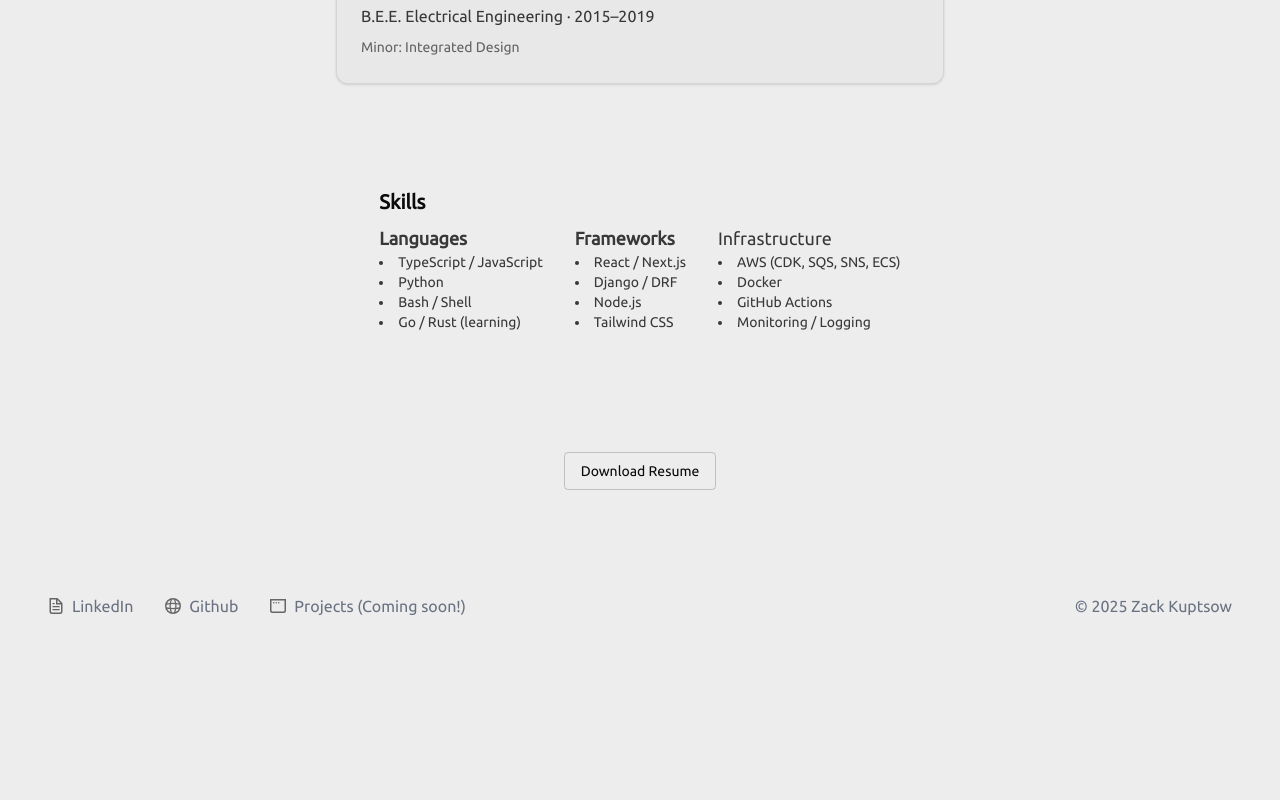
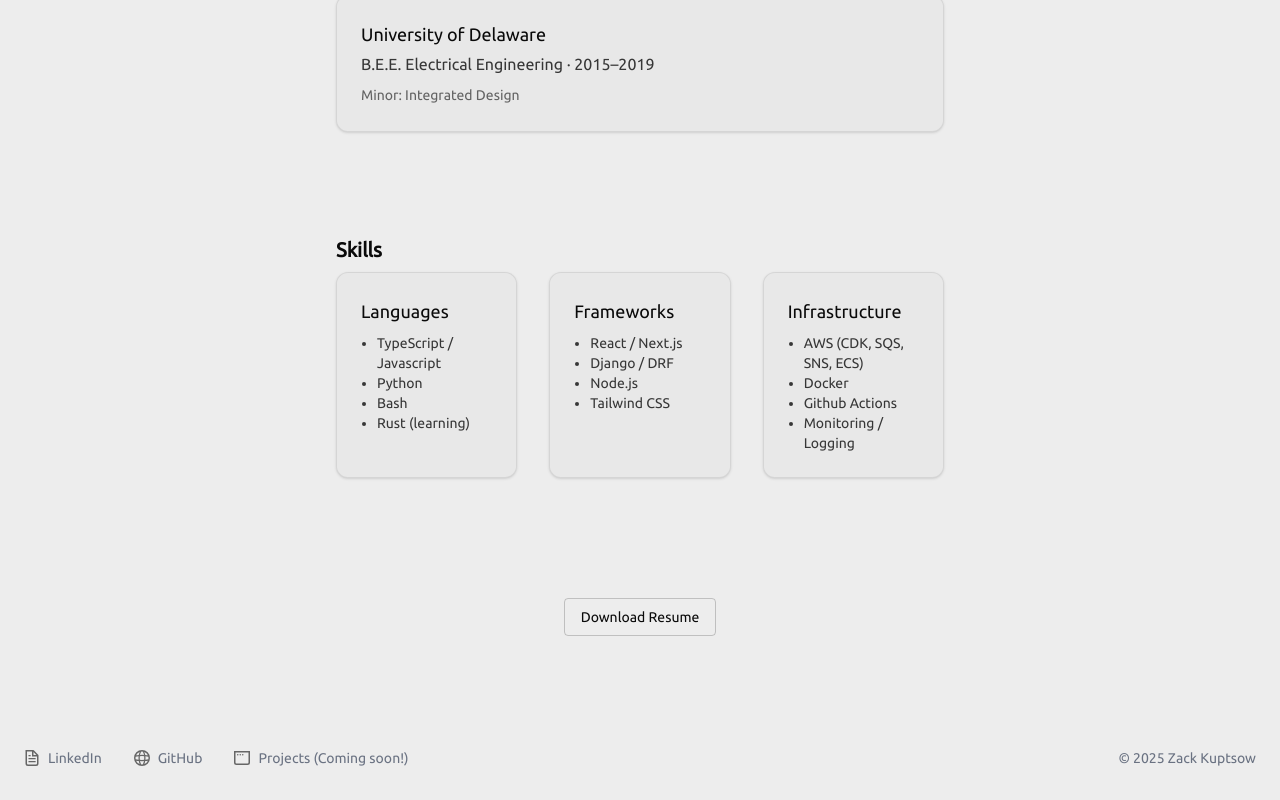
Before and after one commit to ZackKuptsow/portfolio, a Next.js app in the folder projects/resume/: page / in a window 1280 px wide. Shown: the part 1406-2206 px from the top of the page. Before the commit the page ends 2048 px from the top, so only its background shows below. Built offline with nearby package versions, Linux system fonts and the light colour scheme.

Commit message:
UI polish

```diff
--- a/projects/resume/app/page.tsx
+++ b/projects/resume/app/page.tsx
@@ -2,6 +2,7 @@ import Card from '@/components/Card'
 import Footer from '@/components/Footer'
 import Header from '@/components/Header'
 import Section from '@/components/Section'
+import SlimCard from '@/components/SlimCard'
 
 export default function Home() {
   return (
@@ -51,37 +52,28 @@ export default function Home() {
             description="Minor: Integrated Design"
           />
         </Section>
-        <Section title="Skills">
-          <div className="flex flex-row gap-8 text-sm text-[color:var(--foreground)]/80">
-            <div>
-              <h4 className="text-lg font-semibold">Languages</h4>
-              <ul className="list-disc list-inside">
-                <li>TypeScript / JavaScript</li>
-                <li>Python</li>
-                <li>Bash / Shell</li>
-                <li>Go / Rust (learning)</li>
-              </ul>
-            </div>
-
-            <div>
-              <h4 className="text-lg font-semibold">Frameworks</h4>
-              <ul className="list-disc list-inside">
-                <li>React / Next.js</li>
-                <li>Django / DRF</li>
-                <li>Node.js</li>
-                <li>Tailwind CSS</li>
-              </ul>
-            </div>
-
-            <div>
-              <h4 className="text-lg font-semibolde">Infrastructure</h4>
-              <ul className="list-disc list-inside">
-                <li>AWS (CDK, SQS, SNS, ECS)</li>
-                <li>Docker</li>
-                <li>GitHub Actions</li>
-                <li>Monitoring / Logging</li>
-              </ul>
-            </div>
+        <Section className="w-full" title="Skills">
+          <div className="w-full grid grid-cols-1 md:grid-cols-3 gap-8 text-sm text-[color:var(--foreground)]/80">
+            <SlimCard
+              className="w-full"
+              list={['TypeScript / Javascript', 'Python', 'Bash', 'Rust (learning)']}
+              title="Languages"
+            />
+            <SlimCard
+              className="w-full"
+              list={['React / Next.js', 'Django / DRF', 'Node.js', 'Tailwind CSS']}
+              title="Frameworks"
+            />
+            <SlimCard
+              className="w-full"
+              list={[
+                'AWS (CDK, SQS, SNS, ECS)',
+                'Docker',
+                'Github Actions',
+                'Monitoring / Logging',
+              ]}
+              title="Infrastructure"
+            />
           </div>
         </Section>
         <a
--- a/projects/resume/components/Footer.tsx
+++ b/projects/resume/components/Footer.tsx
@@ -2,8 +2,8 @@ import Image from 'next/image'
 
 export default function Footer() {
   return (
-    <footer className="px-12 py-6 flex items-between justify-between text-gray-500 text-center">
-      <div className="flex items-center gap-8">
+    <footer className="px-6 py-8 flex flex-col sm:flex-row items-center justify-between text-gray-500 text-sm text-center gap-4 sm:gap-0">
+      <div className="flex flex-col sm:flex-row items-center gap-4 sm:gap-8">
         <a
           className="flex items-center gap-2 hover:underline hover:underline-offset-4"
           href="https://www.linkedin.com/in/zack-kuptsow/"
@@ -20,7 +20,7 @@ export default function Footer() {
           rel="noopener noreferrer"
         >
           <Image aria-hidden src="/globe.svg" alt="Globe icon" width={16} height={16} />
-          Github
+          GitHub
         </a>
         <a
           className="flex items-center gap-2 hover:underline hover:underline-offset-4"
@@ -32,7 +32,8 @@ export default function Footer() {
           Projects (Coming soon!)
         </a>
       </div>
-      <div>&copy; {new Date().getFullYear()} Zack Kuptsow</div>
+
+      <div className="text-xs sm:text-sm">&copy; {new Date().getFullYear()} Zack Kuptsow</div>
     </footer>
   )
 }
--- a/projects/resume/components/Header.tsx
+++ b/projects/resume/components/Header.tsx
@@ -1,7 +1,7 @@
 export default function Header() {
   return (
     <header className="sticky mb-12 text-center">
-      <h1 className="text-[var(--foreground)] text-6xl sm:text-7xl md:text-8xl font-light pointer-events-none select-none tracking-tight transition-colors duration-300">
+      <h1 className="mt-12 text-[var(--foreground)] text-6xl sm:text-7xl md:text-8xl font-light pointer-events-none select-none tracking-tight transition-colors duration-300">
         Zack Kuptsow
       </h1>
       <p className="mt-2  text-[color:var(--foreground)]/70 text-xl sm:text-2xl md:text-3xl text-[color:var(--foreground)]/70">
--- /dev/null
+++ b/projects/resume/components/SlimCard.tsx
@@ -0,0 +1,36 @@
+'use client'
+
+import {ReactNode} from 'react'
+
+type SlimCardProps = {
+  className?: string
+  list: string[]
+  title: string
+}
+
+export default function SlimCard({
+  className = '',
+  list,
+  title
+}: SlimCardProps) {
+
+  return (
+    <div
+    className={`group relative rounded-xl border
+        border-[rgba(0,0,0,0.08)] dark:border-white/10
+        bg-[rgba(0,0,0,0.02)] dark:bg-white/5
+        shadow-sm dark:shadow-md
+        p-6 transition-all duration-300 ease-in-out
+        hover:scale-[1.015] hover:border-emerald-500/40
+        hover:bg-[rgba(0,255,0,0.02)] dark:hover:bg-white/10
+       ${className}`}>
+      <h2 className="mb-2 text-lg font-medium transition-colors group-hover:text-emerald-500 dark:group-hover:text-emerald-400 text-[color:var(--foreground)]">
+        {title}
+      </h2>
+      <ul>
+      {list.map((skill: string, index: number) => <li className="ml-4 list-disc" key={index}>{skill}</li>)}
+      </ul>
+    </div>
+
+  )
+}
```
